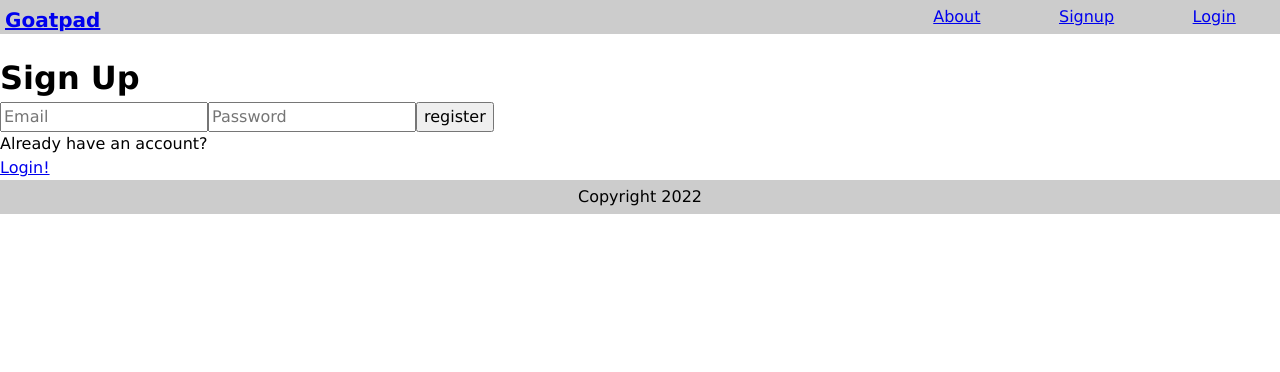
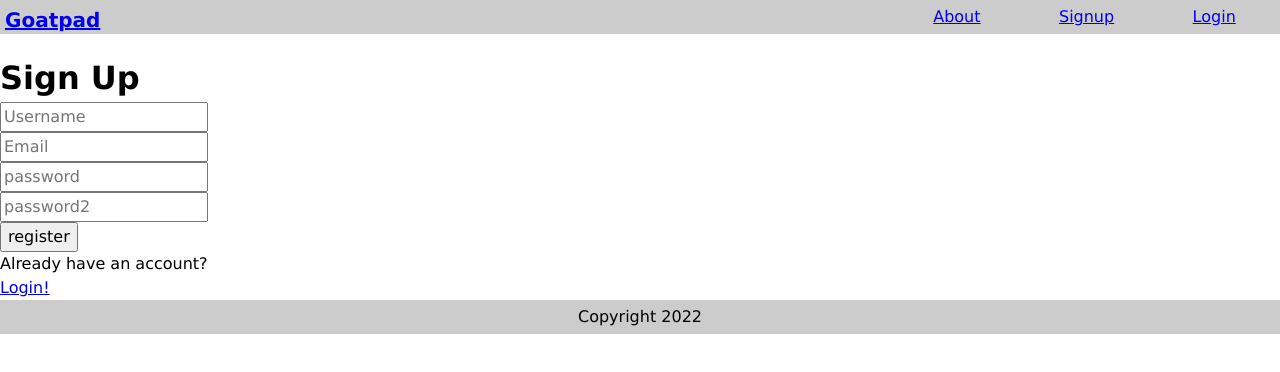
Before and after one commit to yjuwaheer/goatpad, a React (Create React App) app in the folder packages/client/: page /signup in a window 1280 px wide. Shown: the top 372 px of the page. Built offline with nearby package versions, Linux system fonts and the light colour scheme; no server answers; the database is empty.

Commit message:
adding validations to signup

```diff
--- a/packages/client/package.json
+++ b/packages/client/package.json
@@ -3,17 +3,20 @@
   "version": "0.1.0",
   "private": true,
   "dependencies": {
+    "@hookform/resolvers": "^2.8.8",
     "@testing-library/jest-dom": "^5.16.2",
     "@testing-library/react": "^12.1.3",
     "@testing-library/user-event": "^13.5.0",
     "firebase": "^9.6.9",
     "react": "^17.0.2",
     "react-dom": "^17.0.2",
+    "react-hook-form": "^7.29.0",
     "react-router": "^6.2.2",
     "react-router-dom": "^6.2.2",
     "react-scripts": "5.0.0",
     "styled-components": "^5.3.3",
-    "web-vitals": "^2.1.4"
+    "web-vitals": "^2.1.4",
+    "yup": "^0.32.11"
   },
   "scripts": {
     "start": "react-scripts start",
--- a/packages/client/src/features/auth/Signup.jsx
+++ b/packages/client/src/features/auth/Signup.jsx
@@ -1,36 +1,41 @@
-import React, { useState } from 'react'
-import { useNavigate, Link } from 'react-router-dom'
-import { useAuth } from '../../stores/AuthContext'
+import React from 'react'
+import { Link, useNavigate } from 'react-router-dom'
+// import { useAuth } from '../../stores/AuthContext'
+import { useForm } from 'react-hook-form'
+import { yupResolver } from '@hookform/resolvers/yup'
+import * as yup from 'yup'
 
-const initialState = {
-  email: '',
-  password: '',
-}
+const schema = yup.object({
+  username: yup.string().required(),
+  email: yup.string().email().required(),
+  password: yup.string().required(),
+  password2: yup.string().required(),
+})
 
 function Signup() {
+  const {
+    register,
+    handleSubmit,
+    formState: { errors },
+  } = useForm({
+    defaultValues: {
+      username: '',
+      email: '',
+      password: '',
+      password2: '',
+    },
+    resolver: yupResolver(schema),
+  })
   const navigate = useNavigate()
-  const { signup } = useAuth()
-  const [formData, setFormData] = useState(initialState)
+  // const { signup } = useAuth()
 
-  const { email, password } = formData
-
-  const onChange = (e) => {
-    setFormData((prevState) => ({ ...prevState, [e.target.name]: e.target.value }))
-  }
-
-  async function handleSignUp(event) {
-    event.preventDefault()
-
-    /* TODO: Add validation here */
-
+  async function handleSignUp({ username, email, password, password2 }) {
     try {
-      await signup(email, password)
+      // await signup(email, password)
+      console.log(username, email, password, password2)
     } catch (error) {
       console.error('Failed to create an account')
     }
-
-    // Clearing inputs after successful signup
-    setFormData(initialState)
 
     navigate('/')
   }
@@ -38,9 +43,55 @@ function Signup() {
   return (
     <>
       <h1>Sign Up</h1>
-      <form onSubmit={handleSignUp} className='signUpForm'>
-        <input type='email' name='email' placeholder='Email' onChange={onChange} value={email} />
-        <input type='password' name='password' placeholder='Password' onChange={onChange} value={password} />
+      <form
+        onSubmit={handleSubmit((data) => {
+          handleSignUp(data)
+        })}
+        className='signUpForm'
+      >
+        <input
+          type='text'
+          {...register('username', {
+            required: 'Required',
+            minLength: 4,
+          })}
+          placeholder='Username'
+        />
+        <p>{errors.username?.message}</p>
+        <input
+          type='email'
+          {...register('email', {
+            required: 'Required',
+            pattern:
+              /^(([^<>()[\]\\.,;:\s@"]+(\.[^<>()[\]\\.,;:\s@"]+)*)|(".+"))@((\[[0-9]{1,3}\.[0-9]{1,3}\.[0-9]{1,3}\.[0-9]{1,3}\])|(([a-zA-Z\-0-9]+\.)+[a-zA-Z]{2,}))$/,
+          })}
+          placeholder='Email'
+        />
+        <p>{errors.email?.message}</p>
+        <input
+          type='password'
+          {...register('password', {
+            required: 'Required',
+            minLength: {
+              value: 8,
+              message: 'Min length is 8',
+            },
+          })}
+          placeholder='password'
+        />
+        <p>{errors.password?.message}</p>
+        <input
+          type='password'
+          {...register('password2', {
+            required: 'Required',
+            minLength: {
+              value: 8,
+              message: 'Min length is 8',
+            },
+          })}
+          placeholder='password2'
+        />
+        <p>{errors.password?.message}</p>
         <button type='submit'>register</button>
       </form>
       <div>
--- a/packages/client/src/features/posts/components/Post.jsx
+++ b/packages/client/src/features/posts/components/Post.jsx
@@ -22,7 +22,7 @@ const Topic = styled.div`
 `
 
 const Post = ({ postData }) => {
-  const { title, topics, uid, body } = postData
+  const { title, topics, post } = postData
 
   return (
     <PostCard>
@@ -34,8 +34,7 @@ const Post = ({ postData }) => {
         </Topics>
       ) : null}
       <h3>{title}</h3>
-      <h4>{uid}</h4>
-      <p>{body}</p>
+      <p>{post}</p>
     </PostCard>
   )
 }
```
